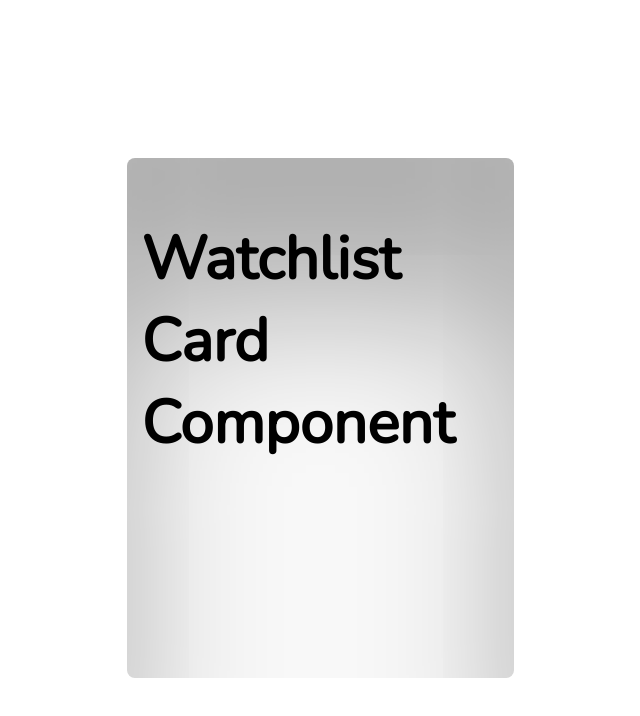
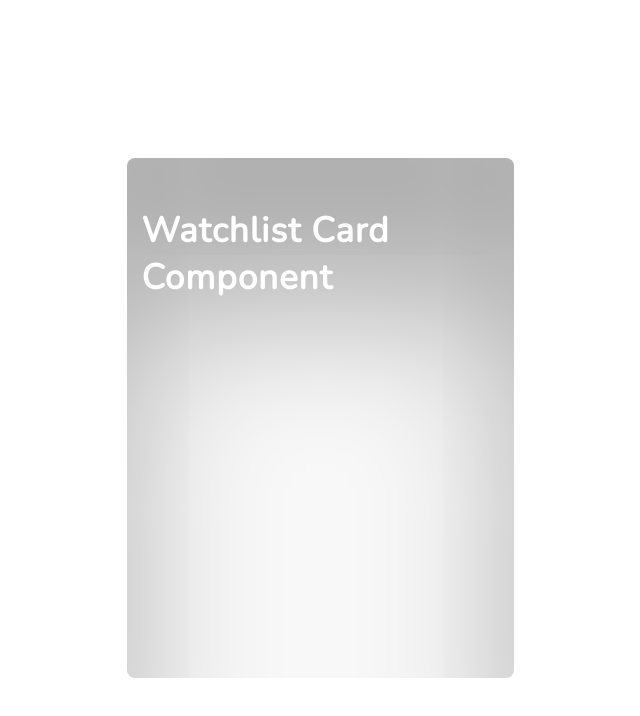
Before and after one commit to ChetanPate1/vue-project, a Vue app: page / in a window 1280 px wide. Shown: the top 716 px of the page, without its empty margins (320-960 px from the left). Built offline with nearby package versions, Linux system fonts and the light colour scheme.

Commit message:
font imported into scss

```diff
--- a/src/components/WatchlistCard.vue
+++ b/src/components/WatchlistCard.vue
@@ -1,6 +1,6 @@
 <template>
   <div class="watchlist-card">
-    <h1>{{ title }}</h1>
+    <h2>{{ title }}</h2>
   </div>
 </template>
 
```
